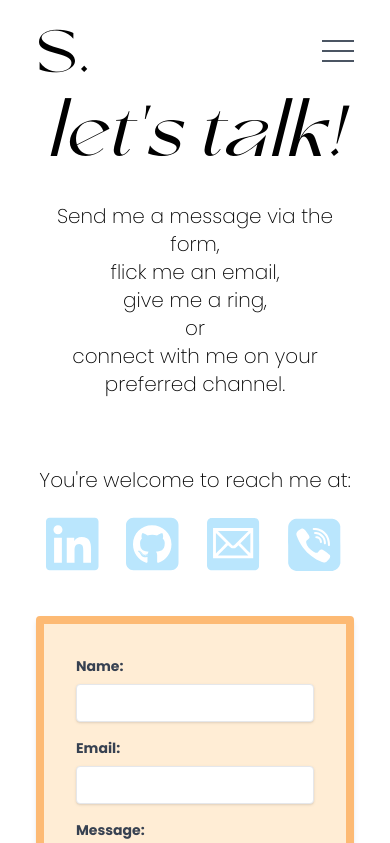
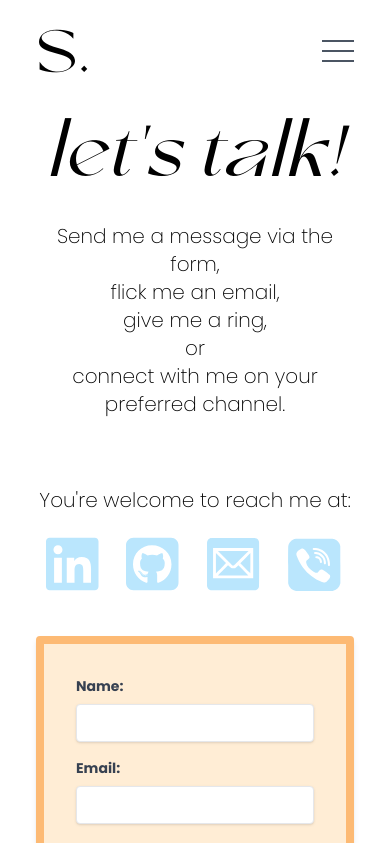
Before and after one commit to sarahhlandis/portfolio-react, a React (Vite) app: page /connect in a window 390 px wide. Shown: the top 843 px of the page. Built offline with nearby package versions, Linux system fonts and the light colour scheme; a web font is replaced by a local one.

Commit message:
fix[Connect]: added pt for mobile. testing...

```diff
--- a/src/pages/Connect.jsx
+++ b/src/pages/Connect.jsx
@@ -41,7 +41,7 @@ export function Connect() {
         className="w-full lg:w-1/2 font-poppins font-extralight text-xl justify-center pt-2"
       >
         <div className="text-center">
-          <p className="font-Anabele italic text-7xl md:text-8xl tracking-wide">let&#39;s talk! </p>
+          <p className="font-Anabele italic text-7xl pt-5 md:pt-0 md:text-8xl tracking-wide">let&#39;s talk! </p>
           <p>
             <br />Send me a message via the form,
             <br />flick me an email,
```
